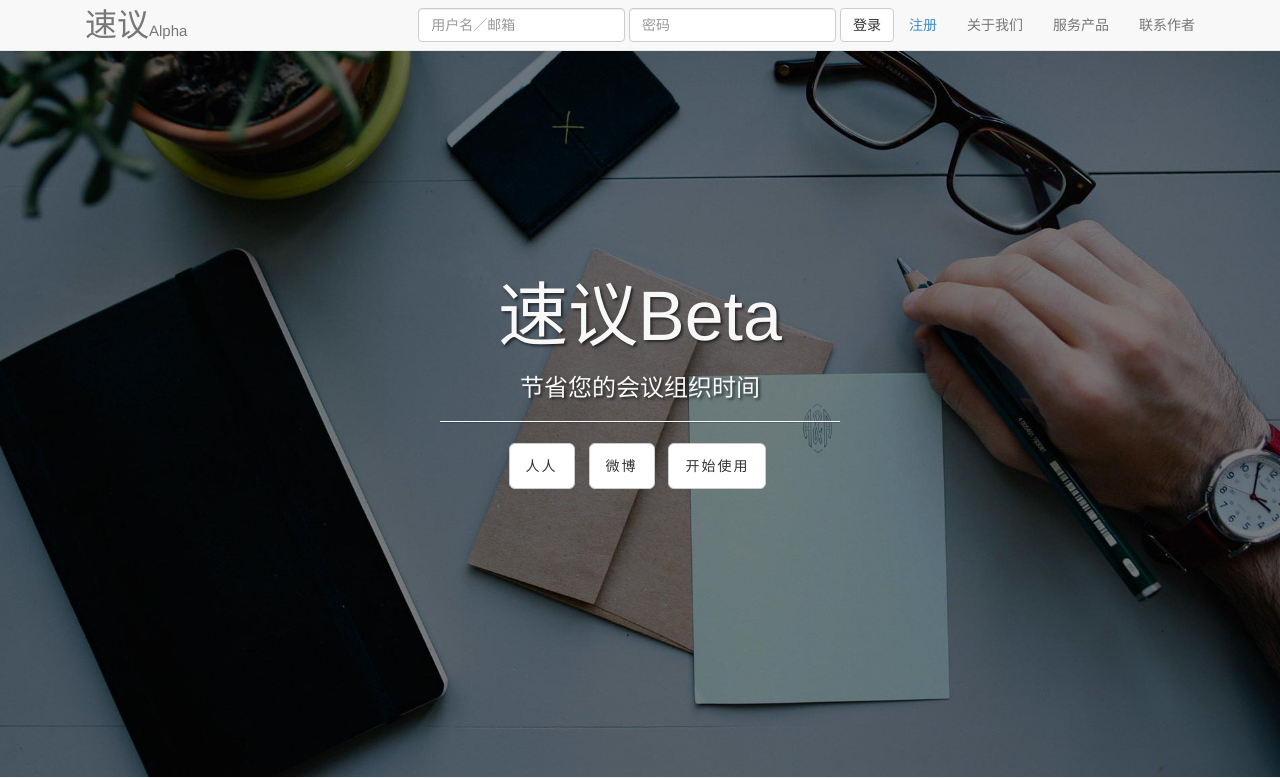
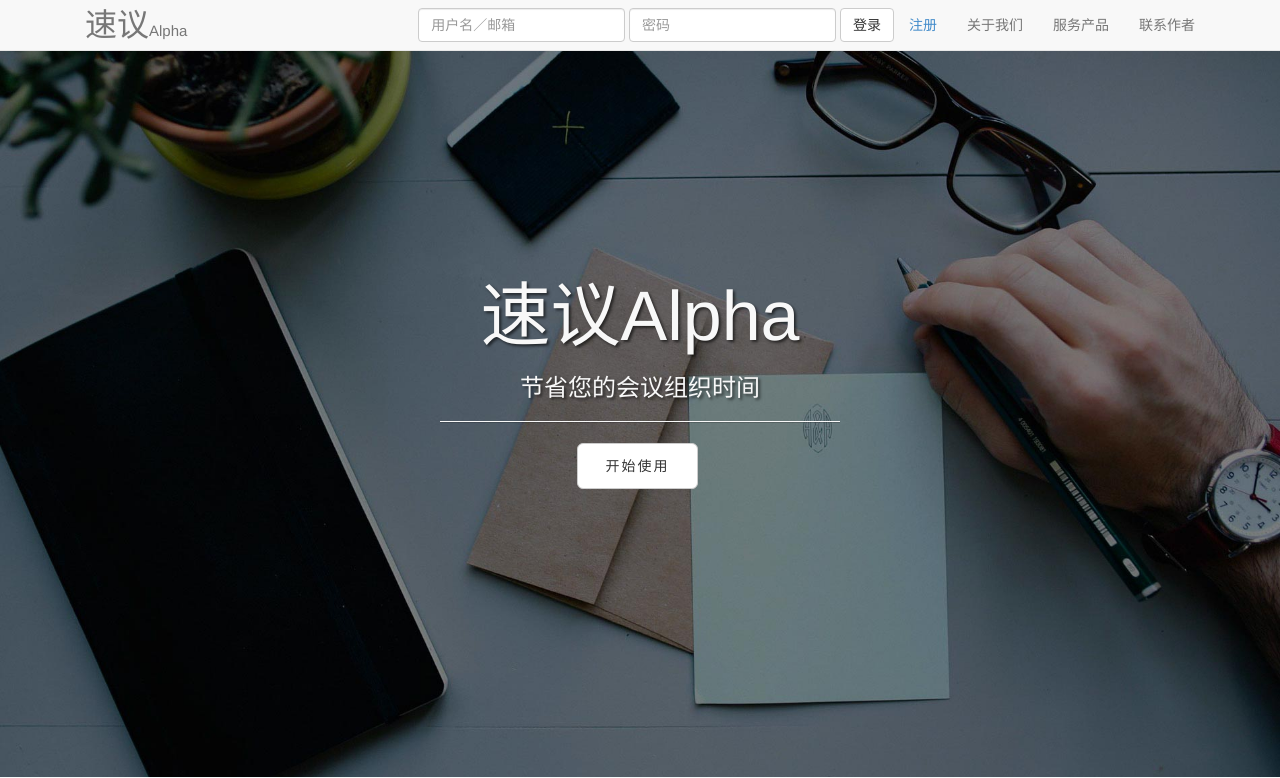
Before and after one commit to duzhangtech/SchedulingSite, a Django app: template scheduling/templates/index.html in a window 1280 px wide. Shown: the top 778 px of the page. Run offline with Django 3.2, Linux system fonts and the light colour scheme; the template is opened without the code that fills it, so the values that code supplies are empty; some libraries are stand-ins or nearby versions.

Commit message:
front page details fixed

```diff
--- a/scheduling/templates/index.html
+++ b/scheduling/templates/index.html
@@ -168,15 +168,11 @@ $(document).ready(function(){
             <div class="row">
                 <div class="col-lg-12">
                     <div class="intro-message">
-                        <h1>速议Beta</h1>
+                        <h1>速议Alpha</h1>
                         <h3>节省您的会议组织时间</h3>
                         <hr class="intro-divider">
                         <ul class="list-inline intro-social-buttons">
-                            <li><a href="https://twitter.com/SBootstrap" class="btn btn-default btn-lg"><i class="fa fa-twitter fa-fw"></i> <span class="network-name">人人</span></a>
-                            </li>
-                            <li><a href="https://github.com/IronSummitMedia/startbootstrap" class="btn btn-default btn-lg"><i class="fa fa-github fa-fw"></i> <span class="network-name">微博</span></a>
-                            </li>
-                            <li><a data-toggle="modal" href="#videoModal" class="btn btn-default btn-lg"><span  data-toggle="modal" href="#videoModal" class="network-name">开始使用</span></a>
+                            <li><a data-toggle="modal" href="#videoModal" class="btn btn-default btn-lg"><span  data-toggle="modal" href="#videoModal" class="network-name">&nbsp;&nbsp;开始使用&nbsp;&nbsp;</span></a>
                             </li>
                         </ul>
                     </div>
```
Also changed, not shown: 1 other file.
